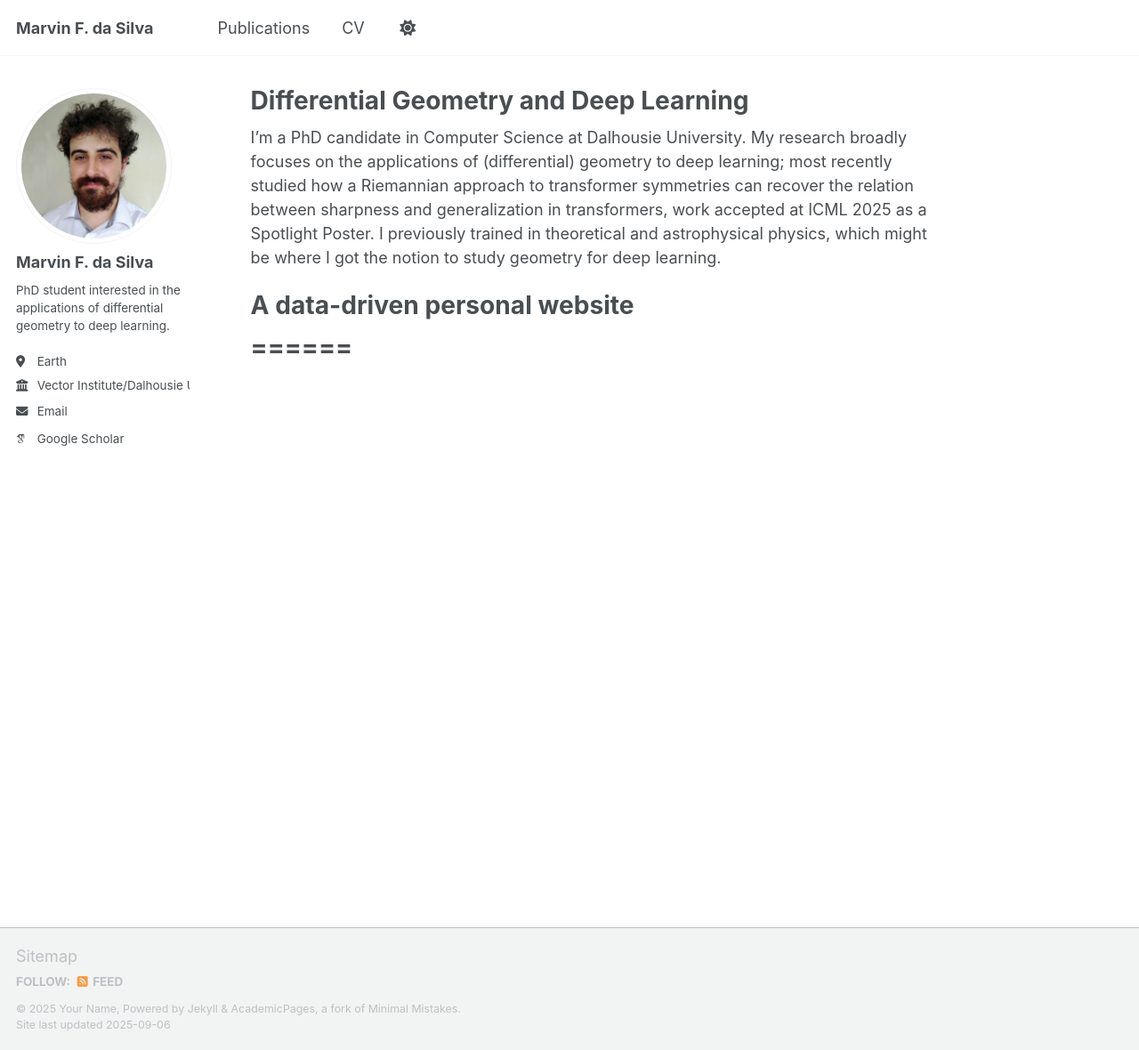
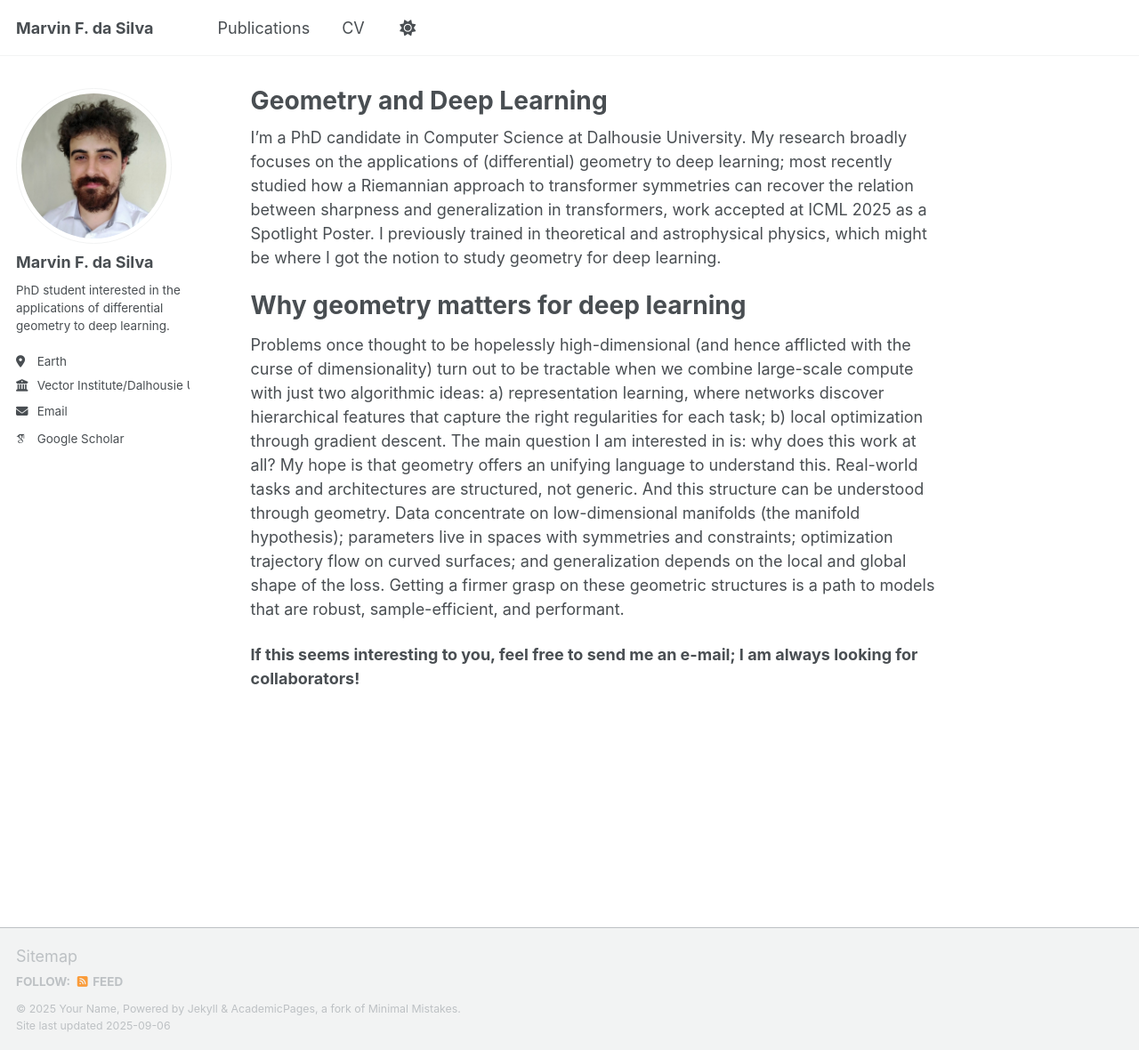
Before and after one commit to mf-silva/mf-silva.github.io, a Jekyll site: the page built from _pages/about.md, in a window 1280 px wide and 1180 px high. Shown: the whole window at 89% size. Built offline with Jekyll 4.4.1, drawn with Linux system fonts in a browser that asks for light colours; some web fonts are replaced; a script that is not in the unit is left out.

Commit message:
Revise title and section header in about.md
Updated the title and section headers in the about page to reflect a focus on geometry's relevance to deep learning.

```diff
--- a/_pages/about.md
+++ b/_pages/about.md
@@ -1,6 +1,6 @@
 ---
 permalink: /
-title: "Differential Geometry and Deep Learning"
+title: "Geometry and Deep Learning"
 author_profile: true
 redirect_from:
   - /about/
@@ -10,5 +10,10 @@ redirect_from:
 I’m a PhD candidate in Computer Science at Dalhousie University. My research broadly focuses on the applications of (differential) geometry to deep learning; most recently studied how a Riemannian approach to transformer symmetries can recover the relation between sharpness and generalization in transformers, work accepted at ICML 2025  as a Spotlight Poster. I previously trained in theoretical and astrophysical physics, which might be where I got the notion to study geometry for deep learning.
 
 
-# A data-driven personal website
-# ======
+Why geometry matters for deep learning
+======
+
+Problems once thought to be hopelessly high-dimensional (and hence afflicted with the curse of dimensionality) turn out to be tractable when we combine large-scale compute with just two algorithmic ideas: a) representation learning, where networks discover hierarchical features that capture the right regularities for each task; b) local optimization through gradient descent. The main question I am interested in is: why does this work at all?
+My hope is that geometry offers an unifying language to understand this. Real-world tasks and architectures are structured, not generic. And this structure can be understood through geometry. Data concentrate on low-dimensional manifolds (the manifold hypothesis); parameters live in spaces with symmetries and constraints; optimization trajectory flow on curved surfaces; and generalization depends on the local and global shape of the loss. Getting a firmer grasp on these geometric structures is a path to models that are robust, sample-efficient, and performant.
+
+**If this seems interesting to you, feel free to send me an e-mail; I am always looking for collaborators!**
```
